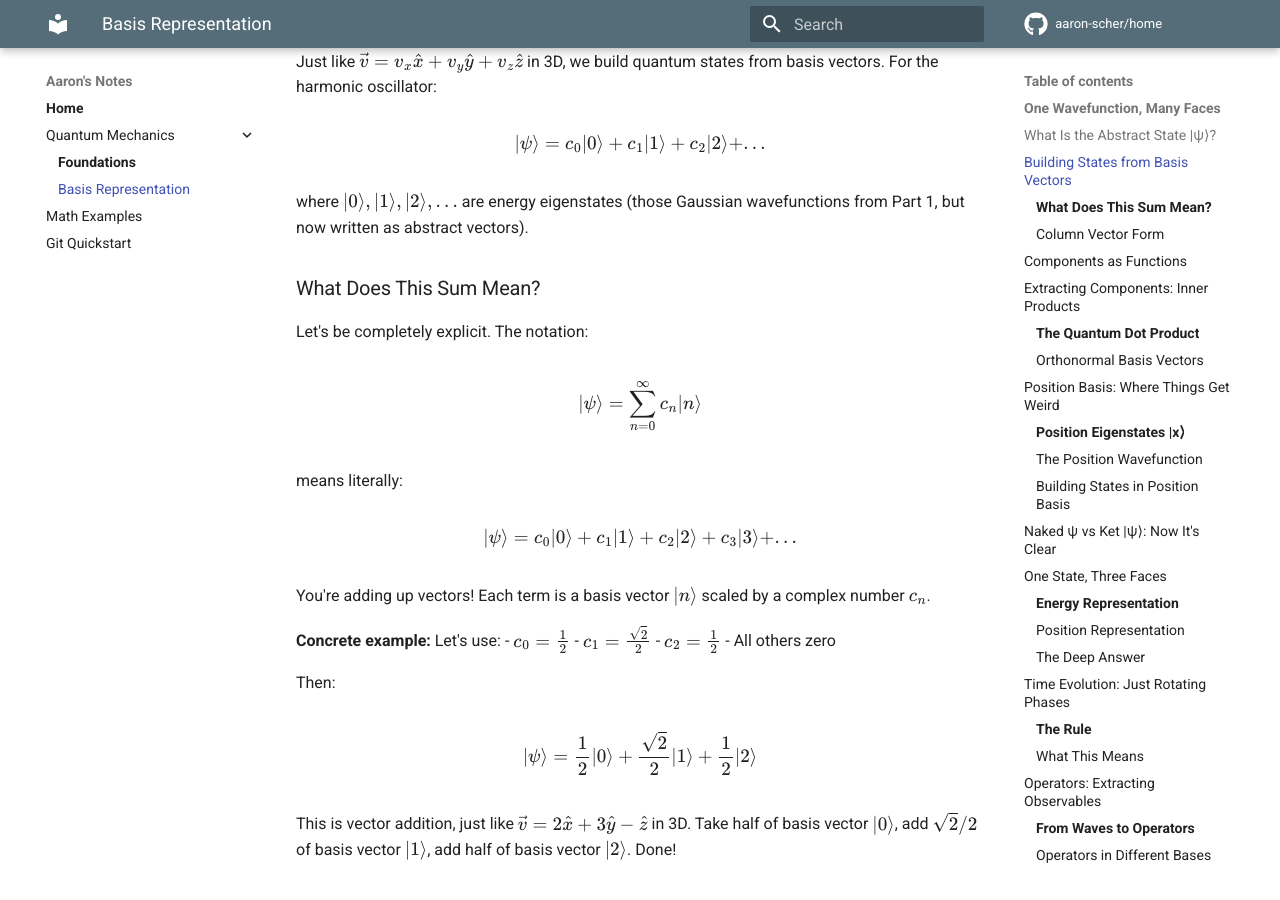
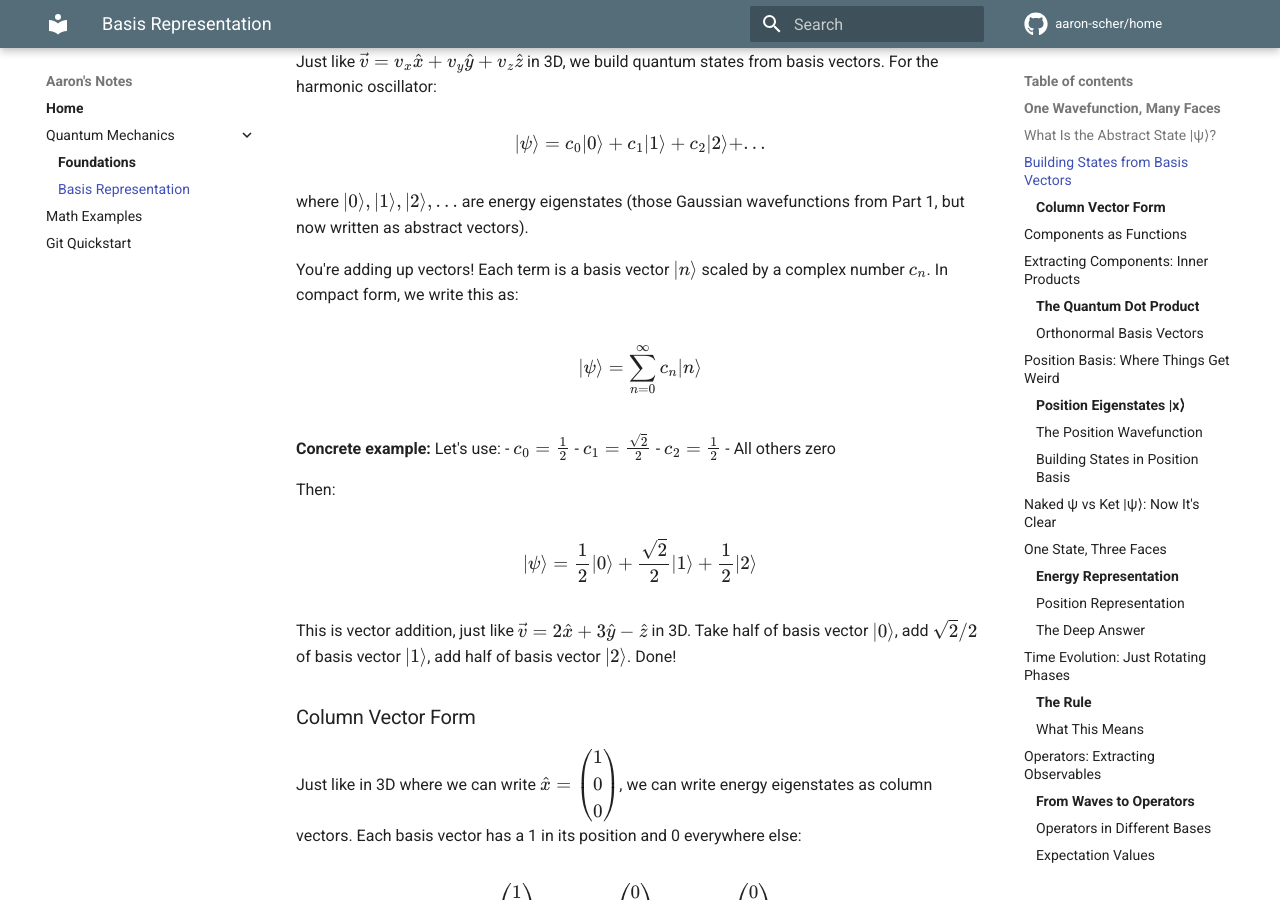
Before and after one commit to aaron-scher/home, an MkDocs documentation site: the page built from docs/quantum-mechanics/quantum-basis-representation.md, in a window 1280 px wide and 900 px high, scrolled down 1256 px. Built offline with MkDocs 1.6.1 and Material for MkDocs 9.7.7, drawn with Linux system fonts in a browser that asks for light colours; comment, search, counter and statistics services are not loaded.

Commit message:
Remove 'What Does This Sum Mean?' subsection, inline sum notation
Streamlined flow to get to column vectors faster:
- Removed dedicated subsection explaining sum notation
- Just mention sum inline after expanded form
- 'In compact form, we write this as: Σcₙ|n⟩'

Gets reader to concrete column vector representation quicker, which is more intuitive.

```diff
--- a/docs/quantum-mechanics/quantum-basis-representation.md
+++ b/docs/quantum-mechanics/quantum-basis-representation.md
@@ -40,17 +40,9 @@ $$|\psi\rangle = c_0 |0\rangle + c_1 |1\rangle + c_2 |2\rangle + ...$$
 
 where $|0\rangle, |1\rangle, |2\rangle, ...$ are energy eigenstates (those Gaussian wavefunctions from Part 1, but now written as abstract vectors).
 
-### What Does This Sum Mean?
-
-Let's be completely explicit. The notation:
+You're adding up vectors! Each term is a basis vector $|n\rangle$ scaled by a complex number $c_n$. In compact form, we write this as:
 
 $$|\psi\rangle = \sum_{n=0}^{\infty} c_n |n\rangle$$
-
-means literally:
-
-$$|\psi\rangle = c_0 |0\rangle + c_1 |1\rangle + c_2 |2\rangle + c_3 |3\rangle + ...$$
-
-You're adding up vectors! Each term is a basis vector $|n\rangle$ scaled by a complex number $c_n$.
 
 **Concrete example:** Let's use:
 - $c_0 = \frac{1}{2}$
```
